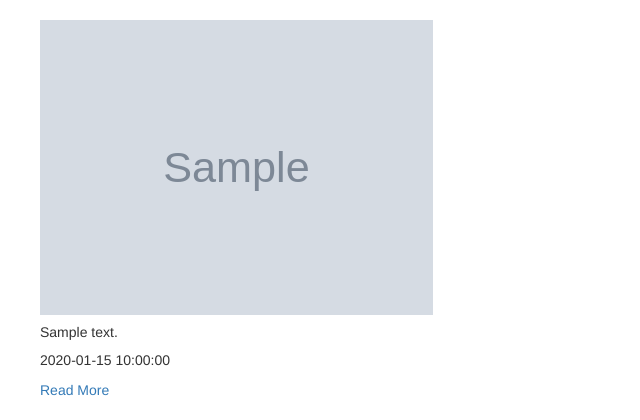
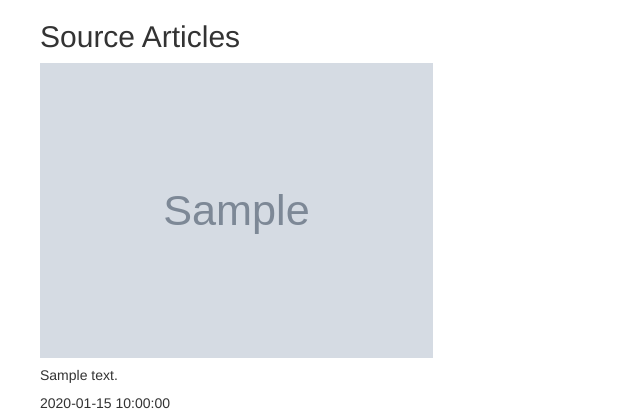
Before and after one commit to TimothyGicharu/Flask-News, a Flask app: template app/templates/articles.html in a window 1280 px wide. Shown: the part 52-472 px from the top of the page, without its empty margins (0-640 px from the left). Run offline with Flask 2, Linux system fonts and the light colour scheme; the template is opened without the code that fills it: most values are stand-ins (such as "Sample title", 1, 10 or a date in 2020); grey boxes marked "Sample" are stand-in pictures; parts of the project's set-up code (start-up, migrations or seed data) failed here and were passed over; some libraries are stand-ins or nearby versions.

Commit message:
Add header to articles page

```diff
--- a/app/templates/macros.html
+++ b/app/templates/macros.html
@@ -30,6 +30,8 @@
 
 {% macro displaySourceArticles(articles) %}
 
+        <h2>Source Articles</h2>
+
         <div class="row">
             {% for article in articles%}
             <div class="col-sm-4">
```
